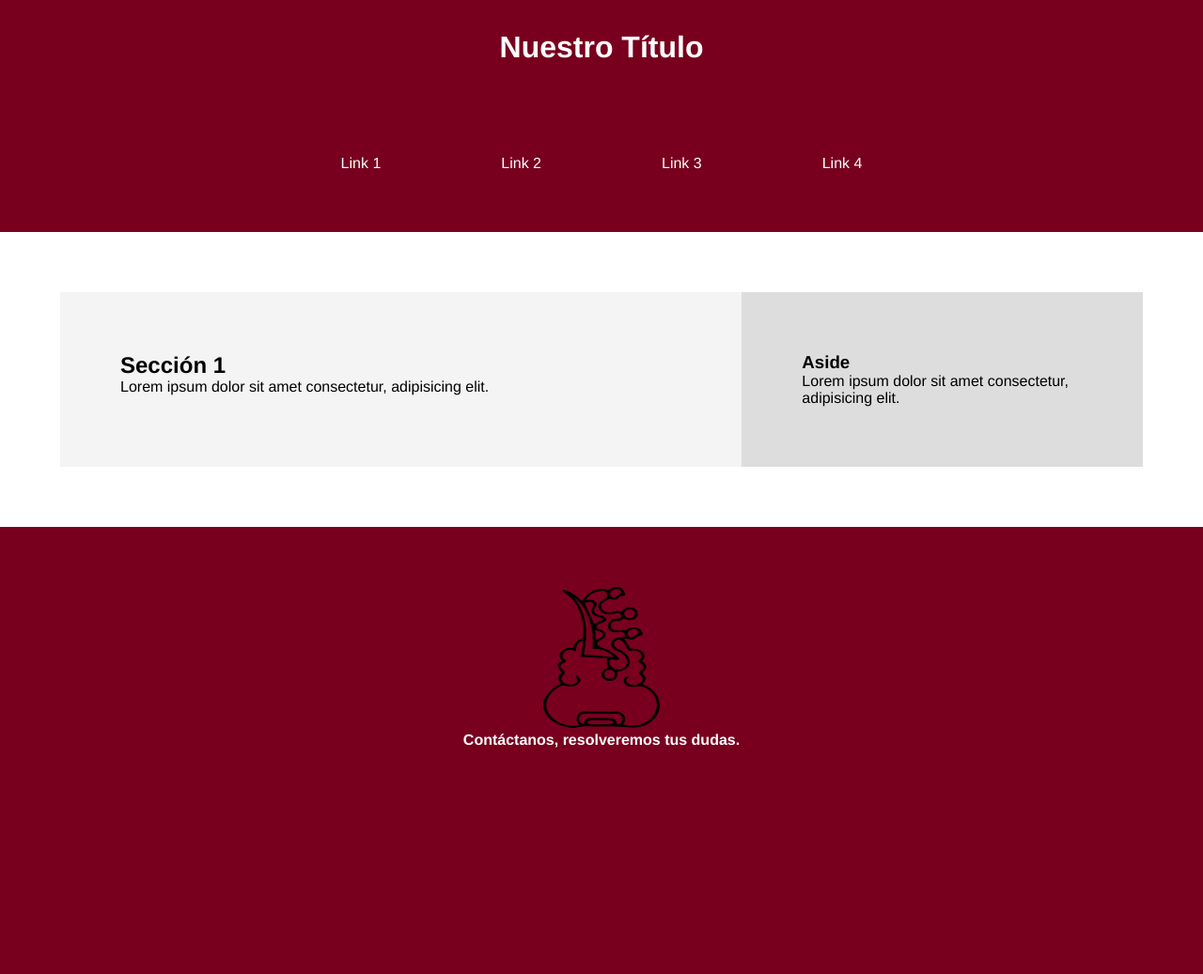
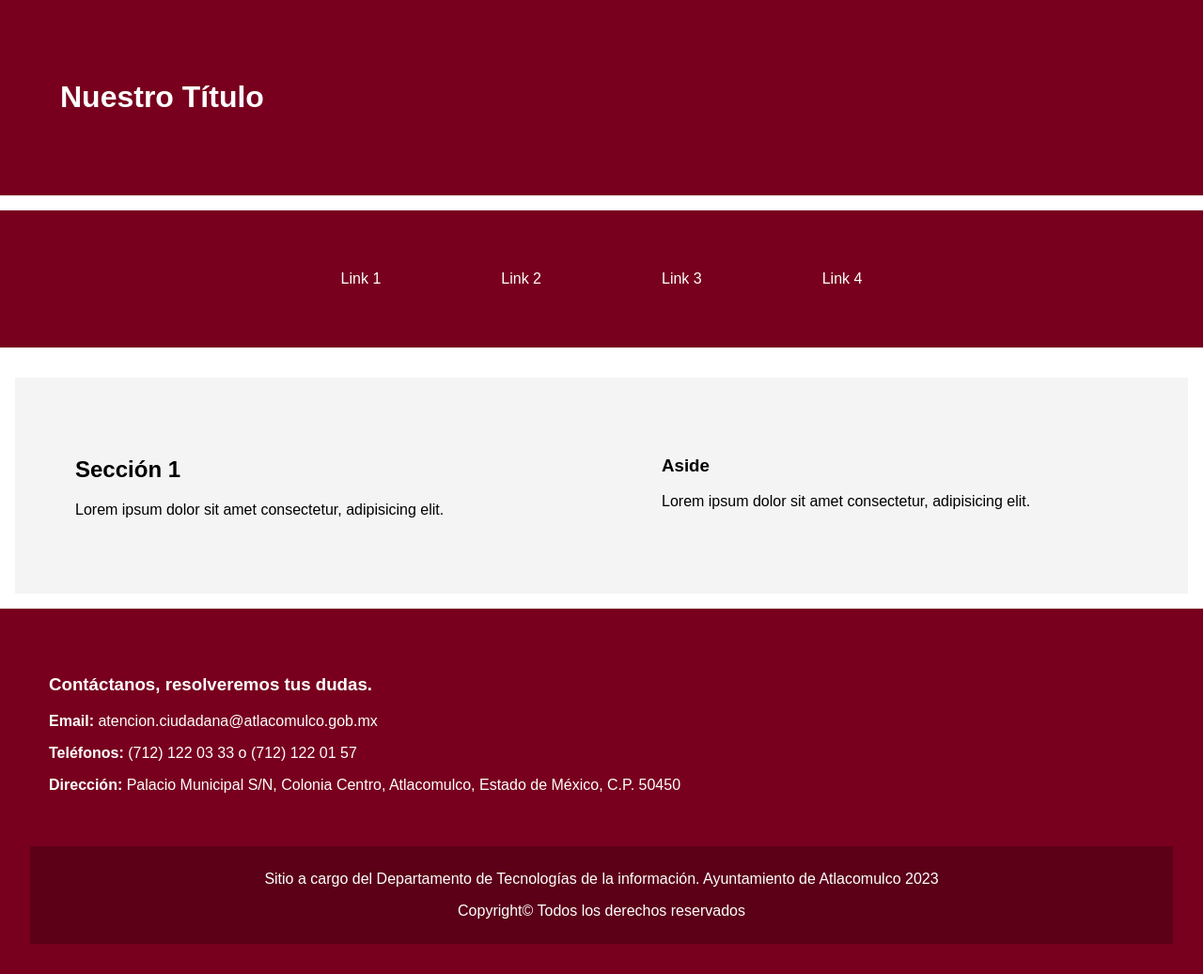
Before and after one commit to Azarel39/atlacomulco_pruebas, a PHP site: page / in a window 1280 px wide. Shown: the whole page at 94% size. Before the commit the page ends 796 px from the top, so only its background shows below. Run offline with PHP 8.4, Linux system fonts and the light colour scheme.

Commit message:
primer avance

```diff
--- a/css/style.css
+++ b/css/style.css
@@ -1,21 +1,50 @@
-* {
+@media screen and (max-width: 1024px) {
+    body {
+        background-color: #f0f0f0;
+    }
+    .container {
+        width: 90%;
+        margin: auto;
+    }
+}
+
+@media screen and (max-width: 767px) {
+    body {
+        background-color: #e0e0e0;
+    }
+    .container {
+        width: 95%;
+    }
+    .menu {
+        flex-direction: column;
+    }
+}
+
+@media screen and (max-width: 480px) {
+    body {
+        background-color: #d0d0d0;
+    }
+    .container {
+        width: 100%;
+        padding: 10px;
+    }
+    .menu {
+        display: none;
+    }
+}
+
+
+
+body {
+    font-family: Montserrat, sans-serif;
     margin: 0;
     padding: 0;
-    box-sizing: border-box;
-}
-
-body {
-    font-family: Montserrat, "Helvetica Neue";
-    display: flex;
-    flex-direction: column;
-    min-height: 100vh;
 }
 
 header {
     background: rgb(120, 0, 30);
     color: white;
-    padding: 2rem;
-    text-align: center;
+    padding: 4rem;
 }
 
 nav ul {
@@ -38,11 +67,11 @@ nav ul li a {
 .main-content {
     display: flex;
     flex: 1;
-    padding: 4rem;
+    padding: 1rem;
 }
 
 section {
-    flex: 2;
+    flex: 1;
     padding: 4rem;
     background: #f4f4f4;
 }
@@ -50,27 +79,43 @@ section {
 aside {
     flex: 1;
     padding: 4rem;
-    background: #ddd;
+    background: #f4f4f4;
 }
 
 footer {
     background: rgb(120, 0, 30);
     color: white;
     text-align: center;
-    padding: 4rem;
+    padding: 2rem;
     margin-top: auto;
 }
-
-
-
-.footer-main {
+.footer-container {
     display: flex;
-    justify-content: center;
-    align-items: center;
+    flex-wrap: wrap;
+    justify-content: space-around;
+    align-items: flex-start;
+    padding: 20px;
+}
+.contacto-info {
+    flex: 1;
+    min-width: 20px;
+    text-align: left;
 }
 
-img {
-    border: 24px;
-    height: 150px;
-    width: 124px;
+.footer-bottom {
+    flex: 1;
+    background-color: rgb(91, 0, 23);
+    padding: 10px;
+    margin-top: 20px;
 }
+
+@media screen and (max-width: 768px) {
+    .footer-container {
+        flex-direction: column;
+        text-align: center;
+    }
+
+    .contact-info {
+        text-align: center;
+    }
+}
--- a/index.html
+++ b/index.html
@@ -1,11 +1,13 @@
 <!DOCTYPE html>
 <html lang="en">
+
 <head>
     <meta charset="UTF-8">
     <meta name="viewport" content="width=device-width, initial-scale=1.0">
     <title>Document</title>
     <link rel="stylesheet" href="css/style.css">
 </head>
+
 <body>
     <header>
         <h1>Nuestro Título</h1>
@@ -32,20 +34,21 @@
         </aside>
     </div>
 
-    <footer class="container-fluid">
-        <div class="row fondofooter">
-            <div class="col-12 col-sm-12 col-md-1 col-xl-1">
-                <div class="col-12 col-sm-12 col-md-10 col-xl-10"></div>
-                <div class="row">
-                    <div id="logofooter" class="col-12 col-sm-12 col-md-1 col-xl-1">
-                        <img src="img\toponimio-650x1024.png" alt="GEM" class="img">
-                    </div>
-                </div>
-                <div class="col-12 col-sm-12 col-md-6 col-xl-6">
-                    <h4>Contáctanos, resolveremos tus dudas.</h4>
-                </div>
+    <footer>
+        <div class="footer-container">
+            <div class="contacto-info">
+                <h3>Contáctanos, resolveremos tus dudas.</h3>
+                <p><strong>Email:</strong> atencion.ciudadana@atlacomulco.gob.mx</p>
+                <p><strong>Teléfonos:</strong> (712) 122 03 33 o (712) 122 01 57</p>
+                <p><strong>Dirección:</strong> Palacio Municipal S/N, Colonia Centro, Atlacomulco, Estado de México, C.P. 50450</p>
             </div>
+            <div class="redes-sociales"></div>
+        </div>
+        <div class="footer-bottom">
+            <p>Sitio a cargo del Departamento de Tecnologías de la información. Ayuntamiento de Atlacomulco 2023</p>
+            <p>Copyright© Todos los derechos reservados</p>
         </div>
     </footer>
 </body>
+
 </html>
```
Also changed, not shown: img/472232449_122117274866679477_3466055741382382043_n-Photoroom.png (added), img/reilete-removebg-preview.png (added).
